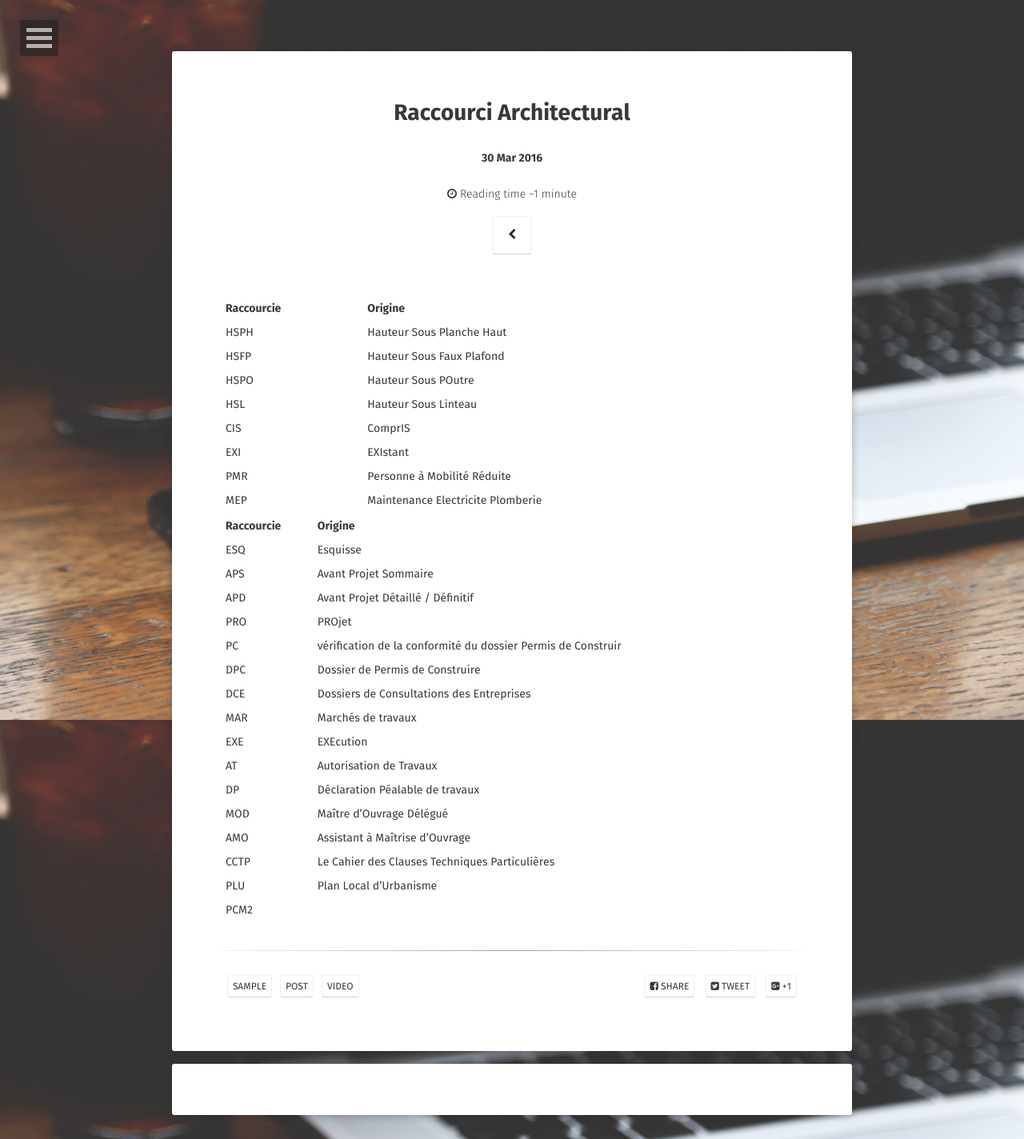
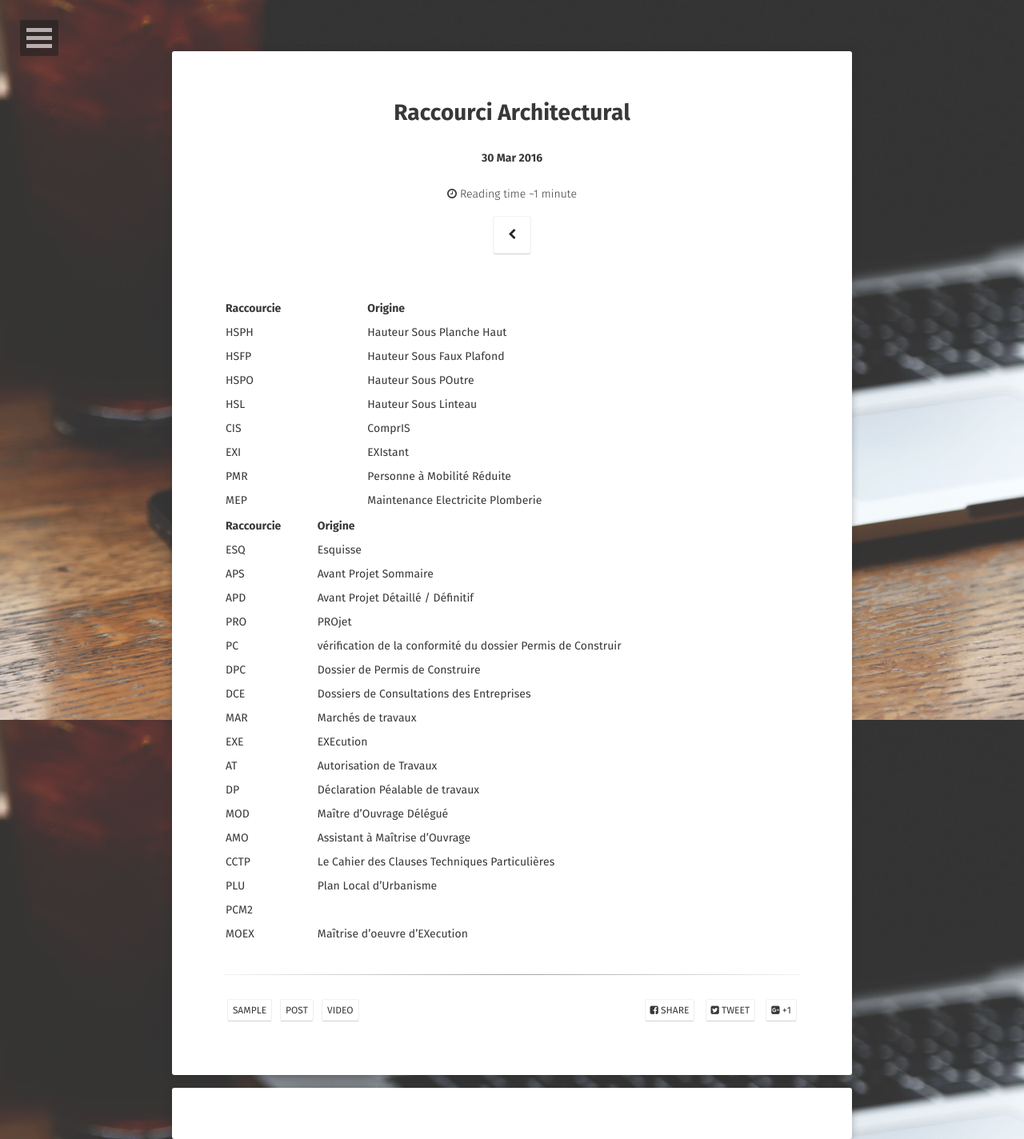
Before and after one commit to archer839/test, a Jekyll site: the page built from _posts/2018-08-31-Raccourci Architectural.md, in a window 1280 px wide. Shown: the whole page at 80% size. Built offline with Jekyll 4.4.1, drawn with Linux system fonts in a browser that asks for light colours; some web fonts are replaced; comment, search, counter and statistics services are not loaded.

Commit message:
Update 2018-08-31-Raccourci Architectural.md

```diff
--- a/_posts/2018-08-31-Raccourci Architectural.md
+++ b/_posts/2018-08-31-Raccourci Architectural.md
@@ -39,3 +39,4 @@ AMO | Assistant à Maîtrise d’Ouvrage
 CCTP | Le Cahier des Clauses Techniques Particulières
 PLU | Plan Local d'Urbanisme
 PCM2 |
+MOEX | Maîtrise d'oeuvre d'EXecution
```
